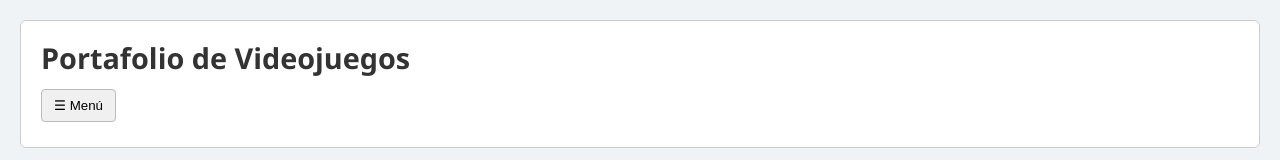
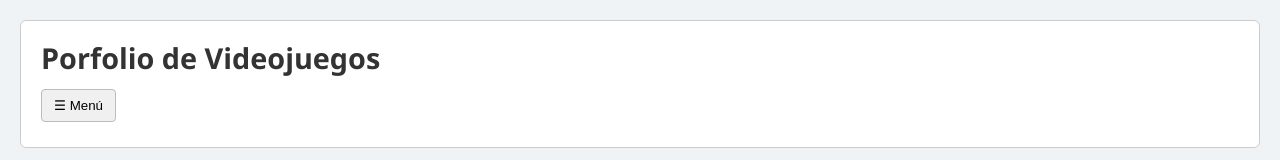
Before and after one commit to Dekasito0/PortaFolio-, a plain HTML site: page index.html in a window 1280 px wide. Shown: the top 160 px of the page. Drawn offline with Linux system fonts and the light colour scheme.

Commit message:
Add files via upload

```diff
--- a/index.html
+++ b/index.html
@@ -2,14 +2,14 @@
 <html lang="es">
 <head>
   <meta charset="UTF-8">
-  <title>Portafolio - Máximo Zaracho Lionel</title>
+  <title>Porfolio - Máximo Zaracho Lionel</title>
   <link rel="stylesheet" href="style.css">
 </head>
 <body>
 
   <!-- Menú de navegación -->
   <header>
-    <h1>Portafolio de Videojuegos</h1>
+    <h1>Porfolio de Videojuegos</h1>
     <button id="menuBtn">☰ Menú</button>
     <nav id="navLinks" class="hidden">
       <a href="#inicio">Inicio</a>
```
